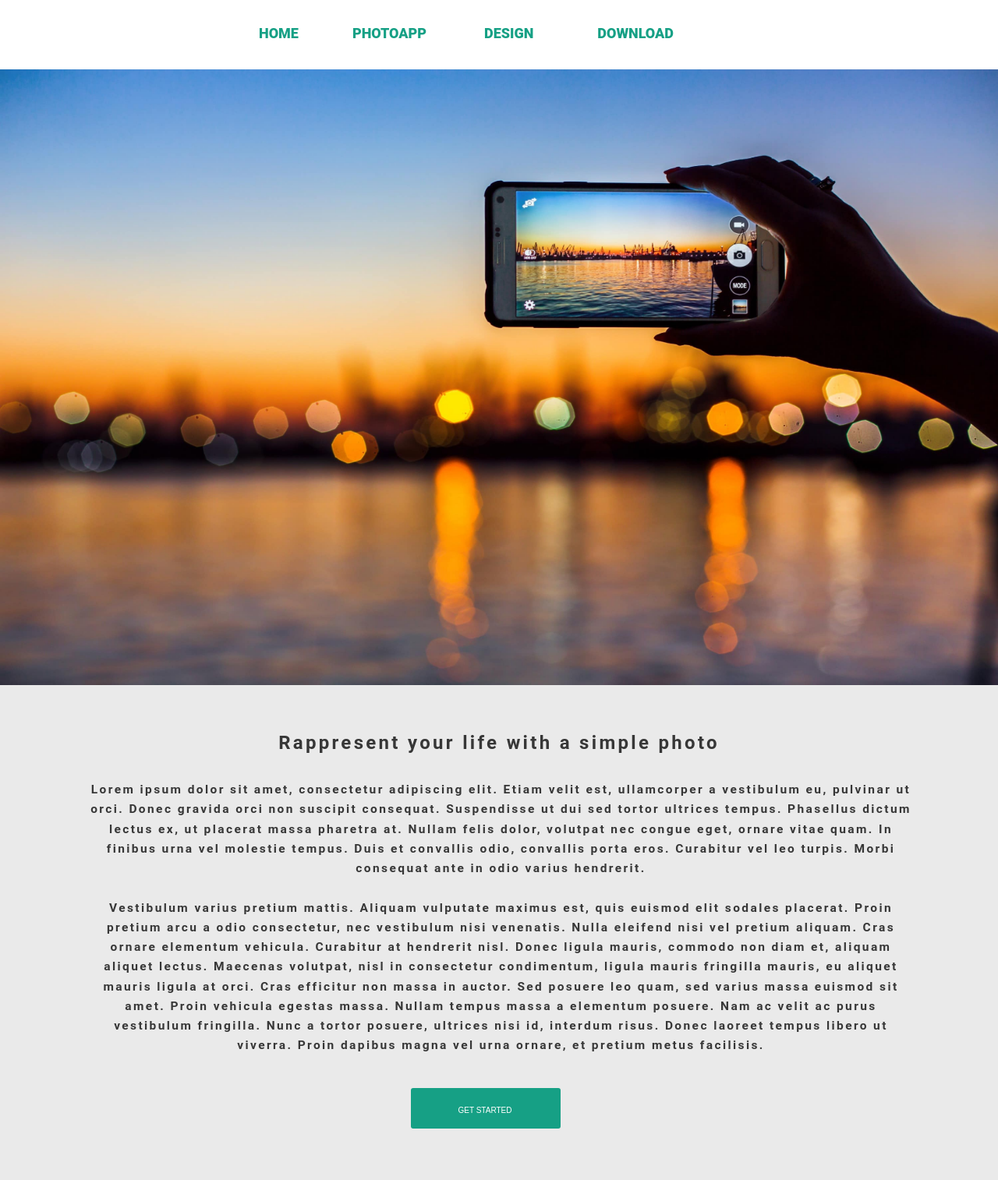
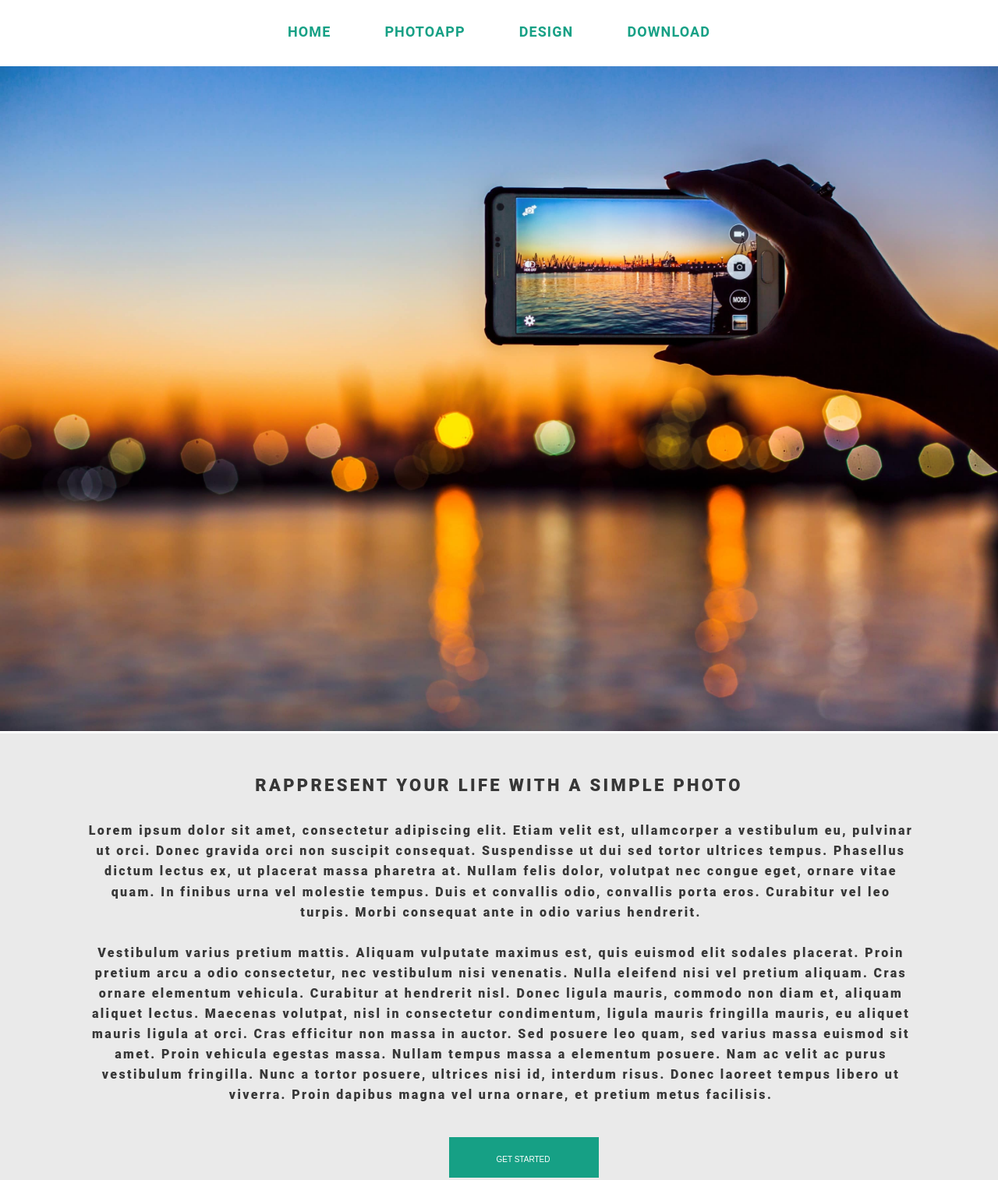
Before and after one commit to Rahul-k25/Simple-Photo-Page, a plain HTML site: page index.html in a window 1280 px wide. Shown: the top 1514 px of the page at 78% size. Drawn offline with Linux system fonts and the light colour scheme.

Commit message:
modified code

```diff
--- /dev/null
+++ b/css/reset.css
@@ -0,0 +1,124 @@
+html,
+body,
+div,
+span,
+applet,
+object,
+iframe,
+h1,
+h2,
+h3,
+h4,
+h5,
+h6,
+p,
+blockquote,
+pre,
+a,
+abbr,
+acronym,
+address,
+big,
+cite,
+code,
+del,
+dfn,
+em,
+img,
+ins,
+kbd,
+q,
+s,
+samp,
+small,
+strike,
+strong,
+sub,
+sup,
+tt,
+var,
+b,
+u,
+i,
+center,
+dl,
+dt,
+dd,
+ol,
+ul,
+li,
+fieldset,
+form,
+label,
+legend,
+table,
+caption,
+tbody,
+tfoot,
+thead,
+tr,
+th,
+td,
+article,
+aside,
+canvas,
+details,
+embed,
+figure,
+figcaption,
+footer,
+header,
+hgroup,
+menu,
+nav,
+output,
+ruby,
+section,
+summary,
+time,
+mark,
+audio,
+video {
+  margin: 0;
+  padding: 0;
+  border: 0;
+  font-size: 100%;
+  font: inherit;
+  vertical-align: baseline;
+}
+/* HTML5 display-role reset for older browsers */
+article,
+aside,
+details,
+figcaption,
+figure,
+footer,
+header,
+hgroup,
+menu,
+nav,
+section {
+  display: block;
+}
+body {
+  line-height: 1;
+}
+ol,
+ul {
+  list-style: none;
+}
+blockquote,
+q {
+  quotes: none;
+}
+blockquote:before,
+blockquote:after,
+q:before,
+q:after {
+  content: "";
+  content: none;
+}
+table {
+  border-collapse: collapse;
+  border-spacing: 0;
+}
--- a/css/styles.css
+++ b/css/styles.css
@@ -1,114 +1,81 @@
-.container{
-    width: 1280px;
-    margin: auto;
+body{
     font-family: Roboto, sans-serif;
 }
-.container_nav{
+.container{
+    max-width: 100%;
+    width: 1280px;
+    margin: 0 auto;
+}
+.header{
     padding-top: 32px;
 }
 
-.home {
-    width: 59px;
-    height: 14px;
-    margin: 0 32px 35px 332px;
-    font-size: 18px;
-    font-weight: 900;
-    line-height: 22.22px;
-    text-align: left;
-    color: #16a085;
-    text-decoration: none;
-}
-.photoapp {
-    width: 113px;
-    height: 14px;
-    margin: 0 35px 35px 33px;
-    font-size: 18px;
-    font-weight: 900;
-    line-height: 22.22px;
-    text-align: left;
-    color: #16a085;
-    text-decoration: none;
-}
-.design {
-    width: 76px;
-    height: 14px;
-    margin: 0 39px 35px 35px;
-    font-size: 18px;
-    font-weight: 900;
-    line-height: 22.22px;
-    text-align: left;
-    color: #16a085;
-    text-decoration: none;
-}
-.download {
-    width: 116px;
-    height: 14px;
-    margin: 0 359px 35px 39px;
-    font-size: 18px;
-    font-weight: 900;
-    line-height: 22.22px;
-    text-align: left;
-    color: #16a085;
-    text-decoration: none;
+.nav{
+    text-align: center;
 }
 
-.sp__content {
-    width: 100%;
-    height: 1462px;
+.nav__item {
+    margin-right: 65px;
+    font-size: 18px;
+    font-weight: 700;
+    color: #16a085;
+    text-transform: uppercase;
+    text-decoration: none;
+    letter-spacing: 1.1px;
+}
+.nav__item:last-child{
+    margin-right: 0;
+}
+
+.main-content {
+    position: relative;
     margin-top: 35px;
-    background-color: rgba(50, 50, 50, 0.1);
-    object-fit: cover;
 }
 img{
-    width: 1280px;
-    height: 790px;
+    width: 100%;
+    height: auto;
 }
-
-.main-content{
-    width: 1280px;
-    height: 650px;
-    margin-top: 59px;
+.text-content{
+    background-color: rgba(50, 50, 50, 0.1);
+    padding-bottom: 94px;
 }
-
-.sp__content-header{
+.main-content__header{
     padding: 56px 0 34px;
-    margin: 0;
-    font-weight: bold;
-    font-stretch: normal;
-    font-style: normal;
-    line-height: normal;
+    font-size: 22px;
+    font-weight: 800;
     letter-spacing: 3.3px;
     color: #373737;
     text-align: center;
+    text-transform: uppercase;
 }
-.sp__paragraph{
+.main-content__paragraph{
     padding: 0 108px 41px 113px;
-    margin: 0;
-    font-size: 15.5px;
-    font-weight: bold;
+    font-size: 16px;
+    font-weight: 800;
     line-height: 1.63;
     letter-spacing: 2.4px;
     color: #373737;
     text-align: center;
 }
 
-.button{
+.main-content__button{
+    position: relative;
     width: 192px;
     background-color: #16a085;
     padding: 23px 45px 18px 43px;
     border: none;
+    left: 45%;
     font-size: 10px;
-    border-radius: 3px;
-    margin: 0 561px 84px 527px;
     color: white;
-    text-align: center;
+    cursor: pointer;
 }
-.copyright{
-    width: 408px;
+.footer{
+    text-align: right;
+}
+.footer__copyright{
     font-size: 16px;
-    padding: 47px 105px 50px 768px;
-    margin: 0;
+    padding: 50px 104px 50px;
     color: #373737;
-    font-weight: 900;
-    text-align: center;
+    font-weight: 800;
+    letter-spacing: 2.4px;
 }
--- a/index.html
+++ b/index.html
@@ -5,50 +5,56 @@
     <meta http-equiv="X-UA-Compatible" content="IE=edge" />
     <meta name="viewport" content="width=device-width, initial-scale=1.0" />
     <title>Simple Photo Assigment</title>
+    <link rel="stylesheet" href="css/reset.css" />
     <link rel="stylesheet" href="css/styles.css" />
   </head>
-  <body class="container">
-    <header class="container_nav">
-      <nav>
-        <a href="#" class="home ">HOME</a>
-        <a href="#" class="photoapp">PHOTOAPP</a>
-        <a href="#" class="design">DESIGN</a>
-        <a href="#" class="download">DOWNLOAD</a>
+  <body>
+    <header class="header container">
+      <nav class="nav">
+        <a href="#" class="nav__item">HOME</a>
+        <a href="#" class="nav__item">PHOTOAPP</a>
+        <a href="#" class="nav__item">DESIGN</a>
+        <a href="#" class="nav__item">DOWNLOAD</a>
       </nav>
     </header>
 
-    <main class="sp__content">
+    <main class="main-content container">
       <img src="img/photography.jpg" alt="Taking Piture from SmartPhone" />
-
-      <h2 class="sp__content-header">
+      <div class="text-content">
+        <h2 class="main-content__header">
           Rappresent your life with a simple photo
         </h2>
-      <p class="sp__paragraph">
+        <p class="main-content__paragraph">
           Lorem ipsum dolor sit amet, consectetur adipiscing elit. Etiam velit
           est, ullamcorper a vestibulum eu, pulvinar ut orci. Donec gravida orci
           non suscipit consequat. Suspendisse ut dui sed tortor ultrices tempus.
-        Phasellus dictum lectus ex, ut placerat massa pharetra at. Nullam felis
-        dolor, volutpat nec congue eget, ornare vitae quam. In finibus urna vel
-        molestie tempus. Duis et convallis odio, convallis porta eros. Curabitur
-        vel leo turpis. Morbi consequat ante in odio varius hendrerit.
+          Phasellus dictum lectus ex, ut placerat massa pharetra at. Nullam
+          felis dolor, volutpat nec congue eget, ornare vitae quam. In finibus
+          urna vel molestie tempus. Duis et convallis odio, convallis porta
+          eros. Curabitur vel leo turpis. Morbi consequat ante in odio varius
+          hendrerit.
           <br /><br />
           Vestibulum varius pretium mattis. Aliquam vulputate maximus est, quis
           euismod elit sodales placerat. Proin pretium arcu a odio consectetur,
-        nec vestibulum nisi venenatis. Nulla eleifend nisi vel pretium aliquam.
-        Cras ornare elementum vehicula. Curabitur at hendrerit nisl. Donec
-        ligula mauris, commodo non diam et, aliquam aliquet lectus. Maecenas
-        volutpat, nisl in consectetur condimentum, ligula mauris fringilla
-        mauris, eu aliquet mauris ligula at orci. Cras efficitur non massa in
-        auctor. Sed posuere leo quam, sed varius massa euismod sit amet. Proin
-        vehicula egestas massa. Nullam tempus massa a elementum posuere. Nam ac
-        velit ac purus vestibulum fringilla. Nunc a tortor posuere, ultrices
-        nisi id, interdum risus. Donec laoreet tempus libero ut viverra. Proin
-        dapibus magna vel urna ornare, et pretium metus facilisis.
+          nec vestibulum nisi venenatis. Nulla eleifend nisi vel pretium
+          aliquam. Cras ornare elementum vehicula. Curabitur at hendrerit nisl.
+          Donec ligula mauris, commodo non diam et, aliquam aliquet lectus.
+          Maecenas volutpat, nisl in consectetur condimentum, ligula mauris
+          fringilla mauris, eu aliquet mauris ligula at orci. Cras efficitur non
+          massa in auctor. Sed posuere leo quam, sed varius massa euismod sit
+          amet. Proin vehicula egestas massa. Nullam tempus massa a elementum
+          posuere. Nam ac velit ac purus vestibulum fringilla. Nunc a tortor
+          posuere, ultrices nisi id, interdum risus. Donec laoreet tempus libero
+          ut viverra. Proin dapibus magna vel urna ornare, et pretium metus
+          facilisis.
         </p>
-      <button class="button">GET STARTED</button>
+        <button class="main-content__button">GET STARTED</button>
+      </div>
     </main>
-    <footer class="footer">
-      <p class="copyright">Copyright by phototime - all right reserved</p>
+    <footer class="footer container">
+      <p class="footer__copyright">
+        Copyright by phototime - all right reserved
+      </p>
     </footer>
   </body>
 </html>
```
Lines whose indentation alone changed are shown as unchanged.
